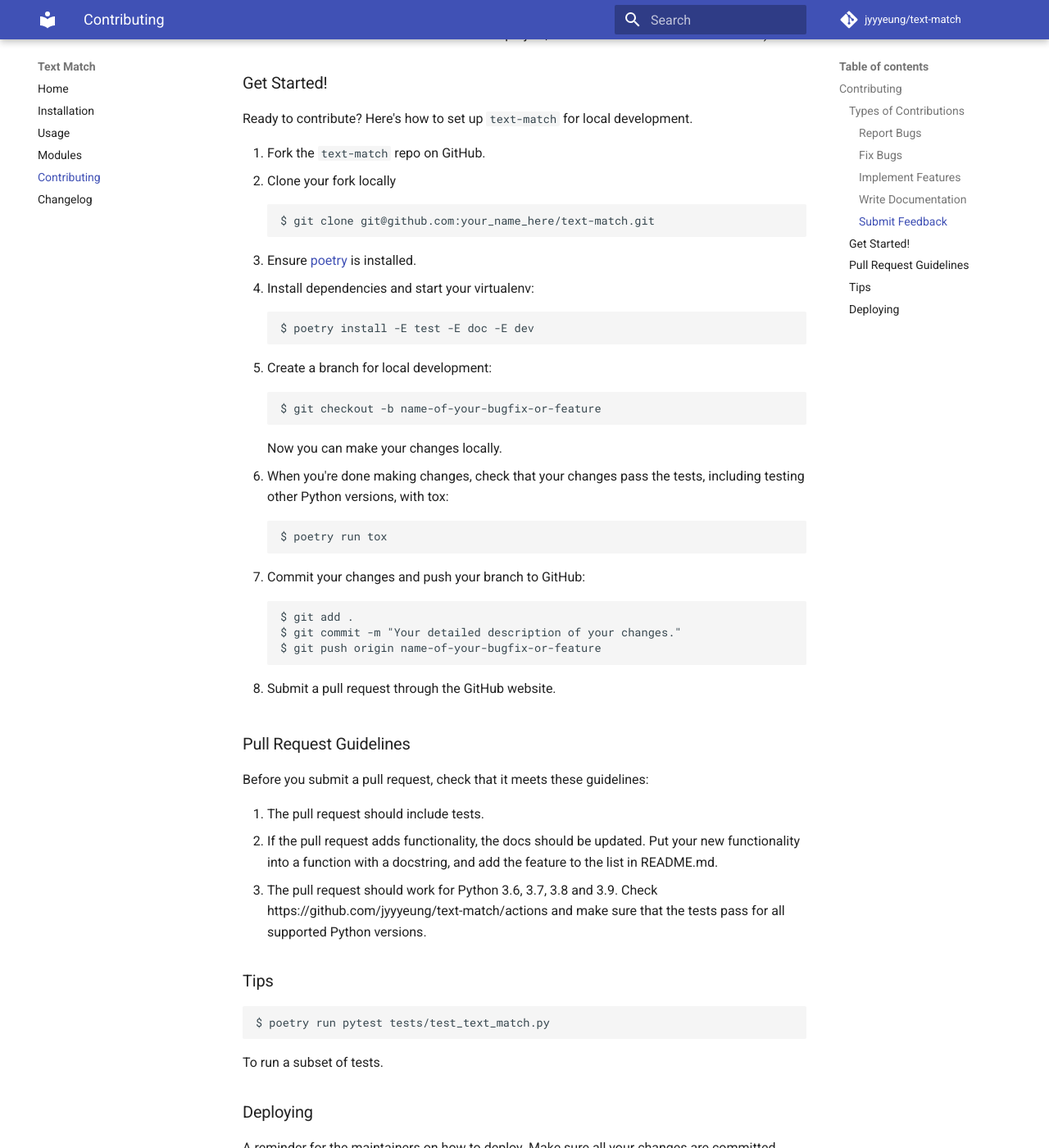
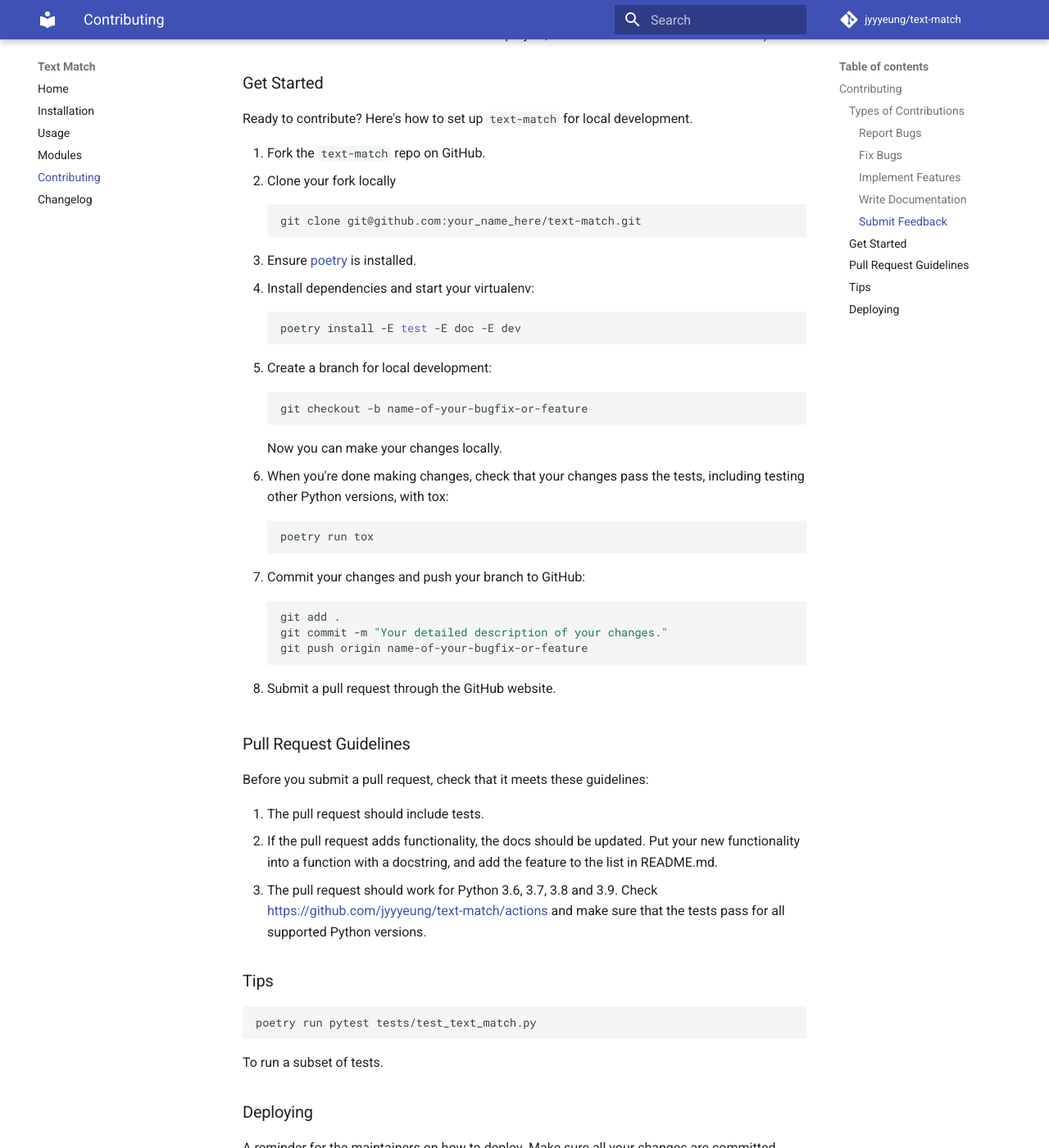
Before and after one commit to jyyyeung/stringpod, an MkDocs documentation site: the page built from docs/contributing.md, in a window 1280 px wide and 1400 px high, scrolled down 1150 px. Shown: the whole window at 82% size. Built offline with MkDocs 1.6.1 and Material for MkDocs 9.7.7, drawn with Linux system fonts in a browser that asks for light colours; comment, search, counter and statistics services are not loaded; some of the changed text lies outside the part shown.

````diff
--- a/CONTRIBUTING.md
+++ b/CONTRIBUTING.md
@@ -9,7 +9,7 @@ You can contribute in many ways:
 
 ### Report Bugs
 
-Report bugs at https://github.com/jyyyeung/text-match/issues.
+Report bugs at <https://github.com/jyyyeung/text-match/issues>.
 
 If you are reporting a bug, please include:
 
@@ -35,7 +35,7 @@ articles, and such.
 
 ### Submit Feedback
 
-The best way to send feedback is to file an issue at https://github.com/jyyyeung/text-match/issues.
+The best way to send feedback is to file an issue at <https://github.com/jyyyeung/text-match/issues>.
 
 If you are proposing a feature:
 
@@ -44,28 +44,28 @@ If you are proposing a feature:
 * Remember that this is a volunteer-driven project, and that contributions
   are welcome :)
 
-## Get Started!
+## Get Started
 
 Ready to contribute? Here's how to set up `text-match` for local development.
 
 1. Fork the `text-match` repo on GitHub.
 2. Clone your fork locally
 
-    ```
-    $ git clone git@github.com:your_name_here/text-match.git
+    ```bash
+    git clone git@github.com:your_name_here/text-match.git
     ```
 
 3. Ensure [poetry](https://python-poetry.org/docs/) is installed.
 4. Install dependencies and start your virtualenv:
 
-    ```
-    $ poetry install -E test -E doc -E dev
+    ```bash
+    poetry install -E test -E doc -E dev
     ```
 
 5. Create a branch for local development:
 
-    ```
-    $ git checkout -b name-of-your-bugfix-or-feature
+    ```bash
+    git checkout -b name-of-your-bugfix-or-feature
     ```
 
     Now you can make your changes locally.
@@ -73,16 +73,16 @@ Ready to contribute? Here's how to set up `text-match` for local development.
 6. When you're done making changes, check that your changes pass the
    tests, including testing other Python versions, with tox:
 
-    ```
-    $ poetry run tox
+    ```bash
+    poetry run tox
     ```
 
 7. Commit your changes and push your branch to GitHub:
 
-    ```
-    $ git add .
-    $ git commit -m "Your detailed description of your changes."
-    $ git push origin name-of-your-bugfix-or-feature
+    ```bash
+    git add .
+    git commit -m "Your detailed description of your changes."
+    git push origin name-of-your-bugfix-or-feature
     ```
 
 8. Submit a pull request through the GitHub website.
@@ -96,17 +96,16 @@ Before you submit a pull request, check that it meets these guidelines:
    your new functionality into a function with a docstring, and add the
    feature to the list in README.md.
 3. The pull request should work for Python 3.6, 3.7, 3.8 and 3.9. Check
-   https://github.com/jyyyeung/text-match/actions
+   <https://github.com/jyyyeung/text-match/actions>
    and make sure that the tests pass for all supported Python versions.
 
 ## Tips
 
-```
-$ poetry run pytest tests/test_text_match.py
+```bash
+poetry run pytest tests/test_text_match.py
 ```
 
 To run a subset of tests.
-
 
 ## Deploying
 
@@ -114,10 +113,10 @@ A reminder for the maintainers on how to deploy.
 Make sure all your changes are committed (including an entry in CHANGELOG.md).
 Then run:
 
-```
-$ poetry run bump2version patch # possible: major / minor / patch
-$ git push
-$ git push --tags
+```bash
+poetry run bump2version patch # possible: major / minor / patch
+git push
+git push --tags
 ```
 
 GitHub Actions will then deploy to PyPI if tests pass.
--- a/mkdocs.yml
+++ b/mkdocs.yml
@@ -71,5 +71,5 @@ extra:
   # disqus: disqus_id
 # uncomment the following and put your google tracking id below to enable GA
 #google_analytics:
-  #- UA-xxx
-  #- auto
+#- UA-xxx
+#- auto
````
Also changed, not shown: .pre-commit-config.yaml (+35 -35 lines), README.md (+0 -5 lines).
